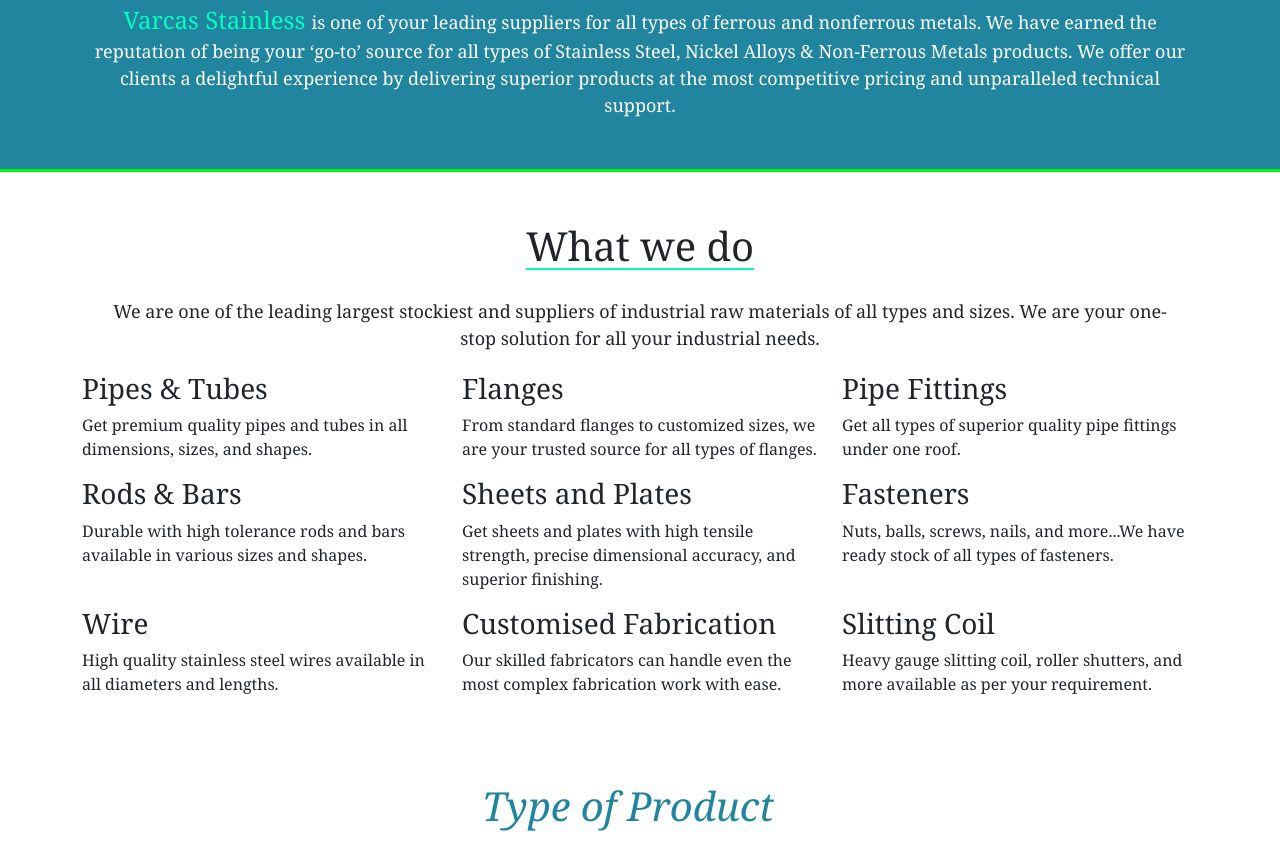
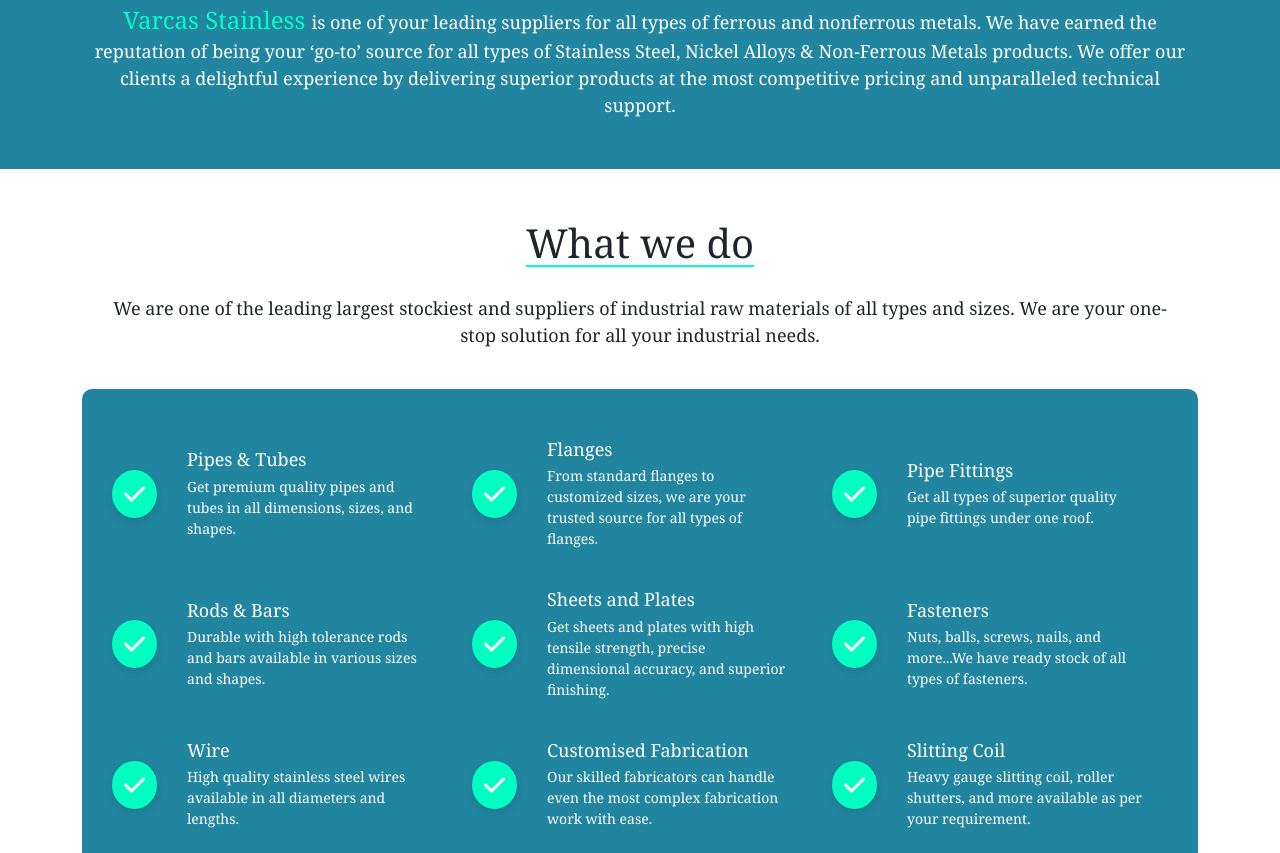
Before and after one commit to brandedsystem/Steel-Production, a plain HTML site: page Index.html in a window 1280 px wide. Shown: the part 1686-2539 px from the top of the page. Drawn offline with nearby package versions, Linux system fonts and the light colour scheme.

Commit message:
home contain intro desgin

```diff
--- a/Index.html
+++ b/Index.html
@@ -5,14 +5,17 @@
             <meta content="width=device-width, initial-scale=1.0" name="viewport">
                 <link href="https://cdn.jsdelivr.net/npm/bootstrap@5.3.0/dist/css/bootstrap.min.css" rel="stylesheet">
                     <link href="./css/main.css" rel="stylesheet">
+                        <link href="https://cdnjs.cloudflare.com/ajax/libs/font-awesome/6.5.1/css/all.min.css" rel="stylesheet">
                             <title>
                                 Varcas Stainless
                             </title>
                         </link>
                     </link>
+                </link>
             </meta>
         </meta>
     </head>
+</html>
 <body>
     <!-- Header Section -->
     <header id="header container-fluid">
@@ -181,7 +184,6 @@
         </div>
     </section>
 </body>
-</html>
 <!-- WELCOME -->
 <section id="welcome">
     <div class="container">
@@ -212,12 +214,10 @@
             </div>
             <div class="intro-contain">
                 <div class="row">
-                    <div class="col-lg-4">
+                    <div class="col-lg-4 intro-contain-product">
                         <div class="icon">
-                            <a href="customised-fabrication.html">
                             <i class="fa fa-check">
                             </i>
-                            </a>
                         </div>
                         <div class="intro-contain-list">
                             <h3>
@@ -228,7 +228,7 @@
                             </p>
                         </div>
                     </div>
-                    <div class="col-lg-4">
+                    <div class="col-lg-4 intro-contain-product">
                         <div class="icon">
                             <a href="customised-fabrication.html">
                                 <i class="fa fa-check">
@@ -244,7 +244,7 @@
                             </p>
                         </div>
                     </div>
-                    <div class="col-lg-4">
+                    <div class="col-lg-4 intro-contain-product">
                         <div class="icon">
                             <a href="customised-fabrication.html">
                                 <i class="fa fa-check">
@@ -260,7 +260,7 @@
                             </p>
                         </div>
                     </div>
-                    <div class="col-lg-4">
+                    <div class="col-lg-4 intro-contain-product">
                         <div class="icon">
                             <a href="customised-fabrication.html">
                                 <i class="fa fa-check">
@@ -276,7 +276,7 @@
                             </p>
                         </div>
                     </div>
-                    <div class="col-lg-4">
+                    <div class="col-lg-4 intro-contain-product">
                         <div class="icon">
                             <a href="customised-fabrication.html">
                                 <i class="fa fa-check">
@@ -292,7 +292,7 @@
                             </p>
                         </div>
                     </div>
-                    <div class="col-lg-4">
+                    <div class="col-lg-4 intro-contain-product">
                         <div class="icon">
                             <a href="customised-fabrication.html">
                                 <i class="fa fa-check">
@@ -308,7 +308,7 @@
                             </p>
                         </div>
                     </div>
-                    <div class="col-lg-4">
+                    <div class="col-lg-4 intro-contain-product">
                         <div class="icon">
                             <a href="customised-fabrication.html">
                                 <i class="fa fa-check">
@@ -324,7 +324,7 @@
                             </p>
                         </div>
                     </div>
-                    <div class="col-lg-4">
+                    <div class="col-lg-4 intro-contain-product">
                         <div class="icon">
                             <a href="customised-fabrication.html">
                                 <i class="fa fa-check">
@@ -340,7 +340,7 @@
                             </p>
                         </div>
                     </div>
-                    <div class="col-lg-4">
+                    <div class="col-lg-4 intro-contain-product">
                         <div class="icon">
                             <a href="customised-fabrication.html">
                                 <i class="fa fa-check">
--- a/css/main.css
+++ b/css/main.css
@@ -284,7 +284,6 @@
 
 .introduction-section {
     width: 100%;
-    border-top: 3px solid #00f90a;
     padding: 50px;
 }
 
@@ -318,6 +317,64 @@
     text-align: center;
     font-size: 18px;
 }
+
+.intro-contain {
+    padding: 30px;
+    background-color: #2185a0;
+    border-radius: 10px;
+    color: white;
+    margin-top: 20px;
+}
+
+.intro-contain-product {
+    display: flex;
+    align-items: center; /* Align items vertically in the center */
+    cursor: pointer;
+}
+
+.icon {
+    margin-right: 10px;
+    border-radius: 50%;
+    border: 2px solid #01ffc1;
+    background-color: #01ffc1;
+    transition: background-color 0.3s ease, transform 0.3s ease; /* Adding transition for smooth hover effect */
+    display: inline-flex; /* Ensure the icon container doesn't break to the next line */
+    align-items: center; /* Vertically center the icon */
+    box-shadow: 0 4px 8px rgba(0, 0, 0, 0.1);
+}
+
+.icon:hover {
+    background-color: blue; /* Change the background color on hover */
+    transform: scale(1.1); /* Optional: Add a slight scale effect on hover */
+}
+
+.icon i {
+    font-size: 24px;
+    padding: 10px;
+    color: white;
+}
+
+.intro-contain-list {
+    padding: 20px;
+    border-radius: 5px;
+    transition: background-color 0.3s ease;
+}
+
+.intro-contain-product:hover .intro-contain-list {
+    background-color: #01ffc1;
+    color: blue;
+}
+
+.intro-contain-list h3 {
+    font-size: 18px;
+    margin-bottom: 5px;
+}
+
+.intro-contain-list p {
+    font-size: 14px;
+    margin-bottom: 0;
+}
+
 
 
 /*** Product type images *****/
```
Lines whose indentation alone changed are shown as unchanged.
